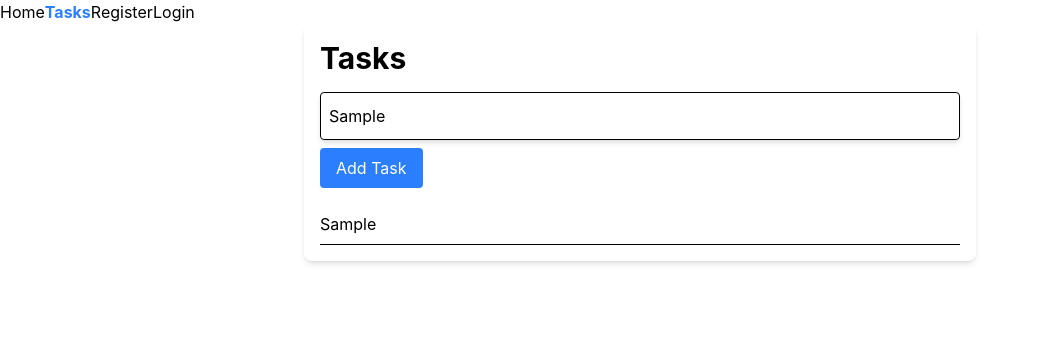
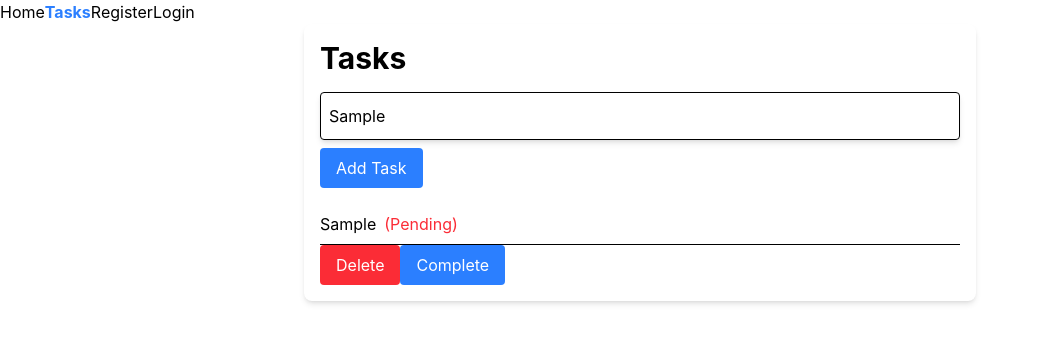
Before and after one commit to talhadar2011/ReactWorkspace, a React (Vite) app: page /tasks in a window 1280 px wide. Both pictures are taken after typing "Sample" into the empty fields and a click on the button "Add Task". Shown: the top 342 px of the page, without its empty margins (0-1037 px from the left). Built offline with nearby package versions, Linux system fonts and the light colour scheme.

Commit message:
Task list completed for stage 4

```diff
--- a/src/components/ui/Button.tsx
+++ b/src/components/ui/Button.tsx
@@ -3,7 +3,7 @@
 function Button(props: { label: string, disabled?: boolean, onClick?: (e: React.MouseEvent<HTMLButtonElement>) => void }) {
     console.log('Button rendered', props.label,props.disabled)
   return (
-    <button onClick={props.onClick} className={props.disabled ? "bg-gray-300 text-gray-100 px-4 py-2 rounded" : "bg-blue-500 text-white px-4 py-2 rounded cursor-pointer"} disabled={props.disabled}>
+    <button onClick={props.onClick} className={props.disabled ? "bg-gray-300 text-gray-100 px-4 py-2 rounded" : props.label === "Delete" ? "bg-red-500 text-white px-4 py-2 rounded cursor-pointer" : "bg-blue-500 text-white px-4 py-2 rounded cursor-pointer"} disabled={props.disabled}>
       {props.label}
     </button>
   )
--- a/src/pages/TaskPage.tsx
+++ b/src/pages/TaskPage.tsx
@@ -1,6 +1,7 @@
 import React from 'react'
 import type { Task } from '../types/task.type'
 import Input from '../components/ui/Input'
+import Button from '../components/ui/Button'
 
 function TaskPage() {
   const [taskslist, setTaskslist] = React.useState<Task[]>([])
@@ -28,7 +29,16 @@ function TaskPage() {
         <Input type="text" placeholder="Task title" name="title" value={task?.title } onChange={(e)=>handleInputChange(e)} />
         <button onClick={(e)=>handlesubmit(e)} className='bg-blue-500 text-white px-4 py-2 rounded mt-2'>Add Task</button>
         <ul className='mt-4'>
-            {taskslist.map((task)=><li key={task.id} className='border-b py-2'>{task.title}</li>)}
+            {taskslist.map((task)=>
+            <>
+            <li key={task.id} className='border-b py-2'>
+                {task.title}
+                {task.completed ? <span className='text-green-500 ml-2'>(Completed)</span> : <span className='text-red-500 ml-2'>(Pending)</span>}
+            </li>
+            <Button label="Delete" onClick={()=>{setTaskslist(prev=>prev.filter(t=>t.id !== task.id))}} />
+            <Button label="Complete" onClick={()=>{setTaskslist(prev=>prev.map(t=>t.id === task.id ? {...t, completed: !t.completed} : t))}} />
+
+            </>)}
         </ul>
     </div>
   )
```
